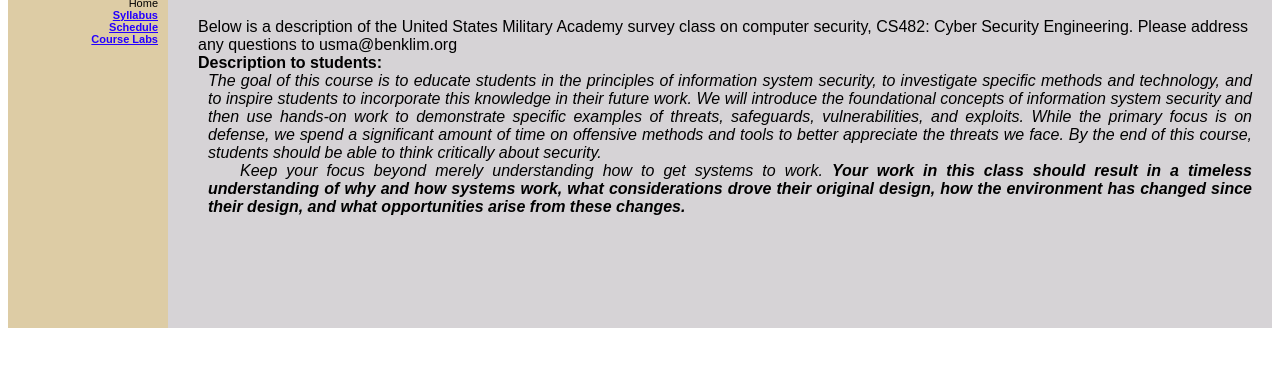
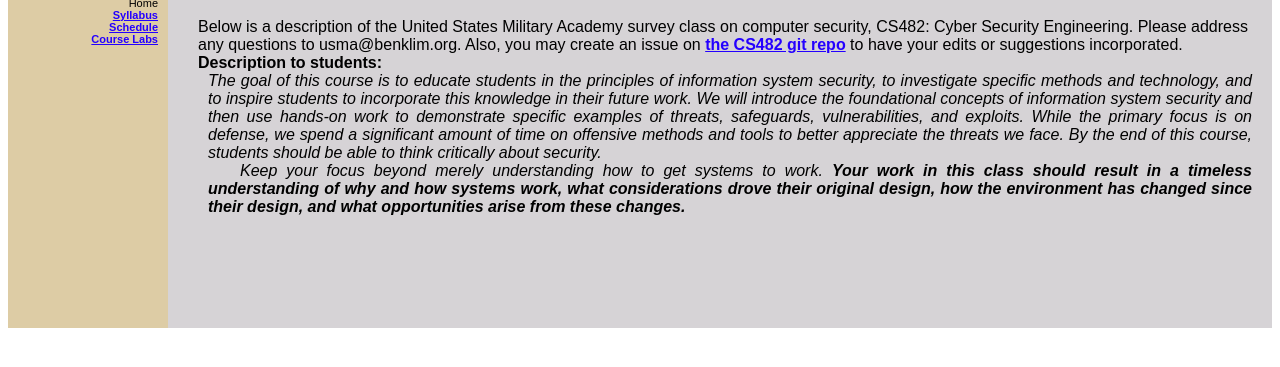
Before and after one commit to bhklimk/CS482, a plain HTML site: page index.html in a window 1280 px wide. Shown: the part 151-518 px from the top of the page. Drawn offline with Linux system fonts and the light colour scheme.

Commit message:
added link to git repo

```diff
--- a/index.html
+++ b/index.html
@@ -31,7 +31,8 @@
 <!-- <b>17-2 site under construction</b> -->
 </p>
 Below is a description of the United States Military Academy survey class on computer security, CS482: Cyber Security Engineering. Please
-address any questions to usma@benklim.org
+address any questions to usma@benklim.org. Also, you may create an issue on <a href="https://github.com/bhklimk/CS482">the CS482 git repo</a>
+to have your edits or suggestions incorporated.
 <br>
 
 <b>Description to students:</b>
```
Also changed, not shown: labs/labs.html (+4 -1 lines).
